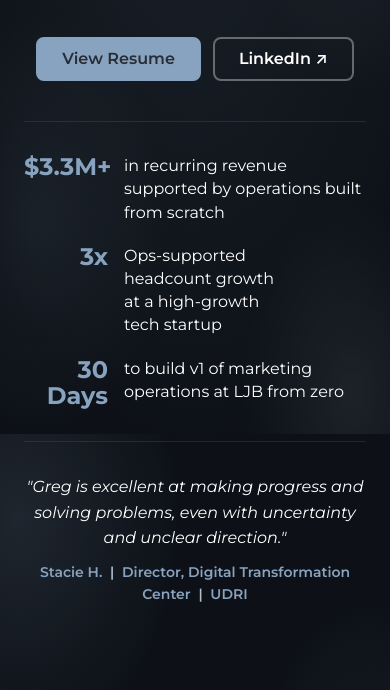
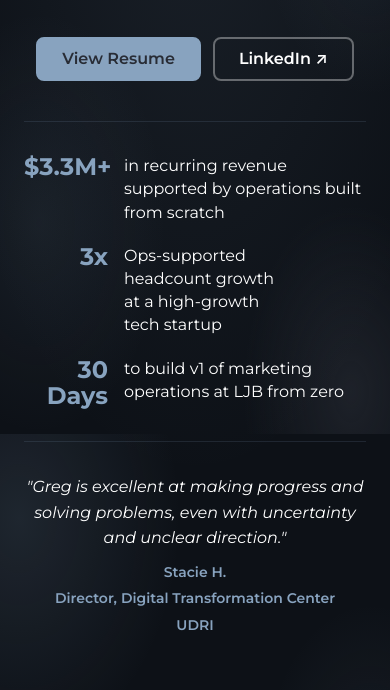
Before and after one commit to glees1911/greg-portfolio, a plain HTML site: page index.html in a window 390 px wide. Shown: the part 410-1100 px from the top of the page. Drawn offline with Linux system fonts and the light colour scheme.

Commit message:
Stack Stacie's title and company on mobile hero pullquote
Co-Authored-By: Claude Sonnet 4.6 <noreply@anthropic.com>

```diff
--- a/index.html
+++ b/index.html
@@ -931,6 +931,14 @@
 
       .hero__stat-label { flex: 1; text-align: left; }
 
+      .hero__pullquote-sep { display: none; }
+
+      .hero__pullquote-role,
+      .hero__pullquote-org {
+        display: block;
+        margin-top: 0.25rem;
+      }
+
       .testimonials__carousel { flex-wrap: wrap; gap: 0.75rem; }
 
       .testimonials__track {
@@ -1005,7 +1013,7 @@
         </div>
         <div class="hero__pullquote reveal">
           <q>"Greg is excellent at making progress and solving problems, even with uncertainty and unclear direction."</q>
-          <span class="hero__pullquote-attr">Stacie H. <span style="color: var(--c-muted);">&nbsp;|&nbsp;</span> Director, Digital Transformation Center <span style="color: var(--c-muted);">&nbsp;|&nbsp;</span> UDRI</span>
+          <span class="hero__pullquote-attr">Stacie H. <span class="hero__pullquote-sep" style="color: var(--c-muted);">&nbsp;|&nbsp;</span><span class="hero__pullquote-role"> Director, Digital Transformation Center</span> <span class="hero__pullquote-sep" style="color: var(--c-muted);">&nbsp;|&nbsp;</span><span class="hero__pullquote-org"> UDRI</span></span>
         </div>
       </div>
     </section>
```
